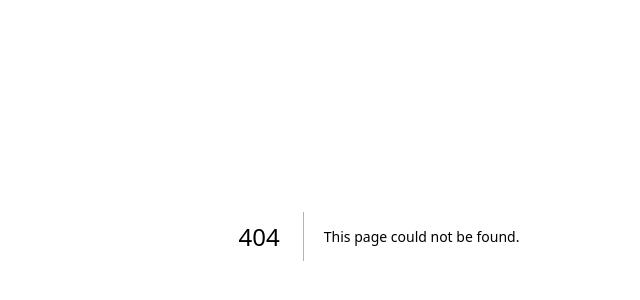
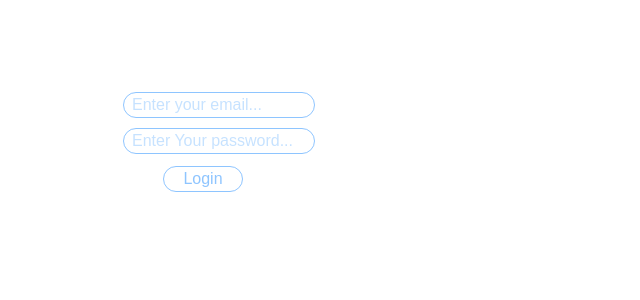
Before and after one commit to BadolMajumdar287/Noteped, a Next.js app in the folder client/noteped/: page /auth/login in a window 1280 px wide. Before the commit this address had no page. Shown: the part 164-464 px from the top of the page, without its empty margins (261-901 px from the left). Built offline with nearby package versions, Linux system fonts and the light colour scheme; no server answers.

Commit message:
client Side

```diff
--- a/client/noteped/package.json
+++ b/client/noteped/package.json
@@ -12,7 +12,8 @@
     "axios": "^1.10.0",
     "next": "15.3.4",
     "react": "^19.0.0",
-    "react-dom": "^19.0.0"
+    "react-dom": "^19.0.0",
+    "sonner": "^2.0.5"
   },
   "devDependencies": {
     "@eslint/eslintrc": "^3",
--- /dev/null
+++ b/client/noteped/src/app/auth/login/page.js
@@ -0,0 +1,62 @@
+"use client"
+
+
+import { useState } from "react";
+import { useAuth} from "@/context/auth.context";
+
+
+
+
+
+const Login = () => {
+
+  const [email,setemail] = useState("")
+  const [password,setpassword] = useState("")
+  const {login} = useAuth() ;
+
+  async function onLogin() {
+
+    await login(email,password);
+           console.log(email,password)
+  }
+
+
+
+
+  return(
+
+    <div className="ml-96 mt-64">
+
+<div className="border text-blue-300 w-48 rounded-2xl pl-2">
+
+    <input
+     type="email"
+     placeholder="Enter your email..."
+     id="email"
+     name="email"
+     value={email}
+     onChange={(e) => setemail(e.target.value)}
+     />
+
+</div>
+
+<div className="border text-blue-300 w-48 rounded-2xl pl-2 mt-2.5">
+    <input
+    type="password"
+    name="password"
+    placeholder="Enter Your password..."
+    value={password}
+    onChange={(e) => setpassword(e.target.value)}
+     />
+</div>
+
+    <button onClick={onLogin} className="border w-20 rounded-2xl mt-3 ml-10 text-blue-300">Login</button>
+
+    </div>
+  )
+
+}
+
+
+
+export default Login;
--- a/client/noteped/src/app/register/page.js
+++ b/client/noteped/src/app/auth/signup/page.js
@@ -1,23 +1,21 @@
 "use client"
 import { useState } from "react";
-import axios from "axios";
+import { useAuth } from "@/context/auth.context";
 
-const Register = () => {
+const Signup = () => {
 
     const [name,setname] = useState("");
     const [email,setemail] = useState("");
     const [password,setpassword] = useState("");
+    const {usersignup} = useAuth();
 
   async function userRegister() {
-    const {data} = await axios.post("http://localhost:5000/auth/register",{name,email,password},{
-      withCredentials:true,
-    })
-    console.log(data);
+
+    await usersignup(name,email,password);
+    console.log(name,email,password);
+
   }
 
-  // function save(){
-  //   console.log({name,email,password})
-  // }
 
 return(
     <div className="ml-96 mt-40">
@@ -70,4 +68,4 @@ return(
 
 }
 
-export default Register;
+export default Signup;
--- a/client/noteped/src/app/layout.js
+++ b/client/noteped/src/app/layout.js
@@ -1,12 +1,18 @@
 
 import "./globals.css";
+import { Authprovider } from "@/context/auth.context";
 
 
 export default function RootLayout({ children }) {
   return (
     <html lang="en">
       <body>
-        {children}
+
+        <Authprovider>
+           {children}
+        </Authprovider>
+
+
       </body>
     </html>
   );
--- a/client/noteped/src/app/login/page.js
+++ /dev/null
@@ -1,63 +0,0 @@
-"use client"
-
-import axios from "axios";
-import { useState } from "react";
-
-
-const Login = () => {
-
-     const [email,setemail] = useState("");
-     const [password,setpassword] = useState("");
-
-
-
-     async function userLogin() {
-
-    const {data} = await axios.post("http://localhost:5000/auth/login",{email,password,},{
-        withCredentials: true
-    })
-    console.log(data);
-}
-
-
-
-return(
-    <div className="text-center mt-44">
-
- <h1 className="text-center mt-3 text-cyan-800 ">Login page</h1>
-
-      <label htmlFor="email"></label>
-      <input
-       className="border-2 rounded-2xl ml-5 pl-2 text-cyan-300"
-       type="email"
-       placeholder="Enter Your email..."
-       name="email"
-       value={email}
-       onChange={(e) => setemail(e.target.value)}
-       />
-
-
-      <label htmlFor="password" className="block font-medium mb-5"></label>
-      <input
-       className="border-2 rounded-2xl pl-2 ml-5 text-cyan-300 "
-       type="password"
-       placeholder="Enter your password..."
-       name="password"
-       value={password}
-       onChange={(e) => setpassword(e.target.value)}
-      />
-
-      <br/>
-      <button
-      className="border-2 rounded-2xl text-xs ml- mt-5 text-cyan-400"
-      type="button"
-      onClick={userLogin}
-      >Submit</button>
-
-    </div>
-)
-
-}
-
-
-export default Login;
--- /dev/null
+++ b/client/noteped/src/config/api.config.js
@@ -0,0 +1,11 @@
+import axios from "axios";
+
+
+const Apimaneger = axios.create({
+
+    baseURL: process.env.NEXT_PUBLIC_API_BASE,
+    withCredentials: true,
+
+})
+
+export default Apimaneger;
--- /dev/null
+++ b/client/noteped/src/context/auth.context.js
@@ -0,0 +1,98 @@
+"use client"
+
+import Apimaneger from "@/config/api.config";
+import {  createContext,useContext,useEffect,useState } from "react";
+
+
+
+
+const Authcontext = createContext();
+
+
+
+export const Authprovider = ({children}) => {
+
+  const [user,setuser] = useState(null);
+  const [loading,setloading] = useState(true);
+  const [error,seterror] =useState("");
+
+    const Signup = async (name,email,password) => {
+
+        try {
+
+            const res = await Apimaneger.post("/auth/register",{name,email,password});
+
+            setuser(res.data.user);
+
+        } catch (error) {
+
+            seterror(error.response.data.error);
+        }
+
+
+
+    };
+
+
+
+      const fetchSession = async () => {
+
+         try {
+
+            const res = await Apimaneger.get("/auth/session");
+            setuser(res.data.user);
+
+         } catch {
+
+            setuser(null);
+
+         } finally{
+
+            setloading(false);
+
+         }
+
+
+      };
+
+    const login = async (email,password) => {
+
+           try {
+
+            const res = await Apimaneger.post("/auth/login",{email,password});
+            setuser(res.data.user);
+
+           } catch (error) {
+
+            seterror(error.response.data.error);
+
+           }
+
+    };
+
+    useEffect(() => {
+
+        fetchSession();
+
+    },[]);
+
+
+    const logout = async () => {
+
+     await Apimaneger.post("/auth/logout");
+     setuser(null);
+
+    }
+
+    return(
+        <Authcontext.Provider value={{Signup,login, logout, user, loading, error}}>
+
+           {children}
+
+        </Authcontext.Provider>
+    )
+
+
+}
+
+export const useAuth = () => useContext(Authcontext);
```
Also changed, not shown: 2 other files (tests, documents, lock files or other folders).
